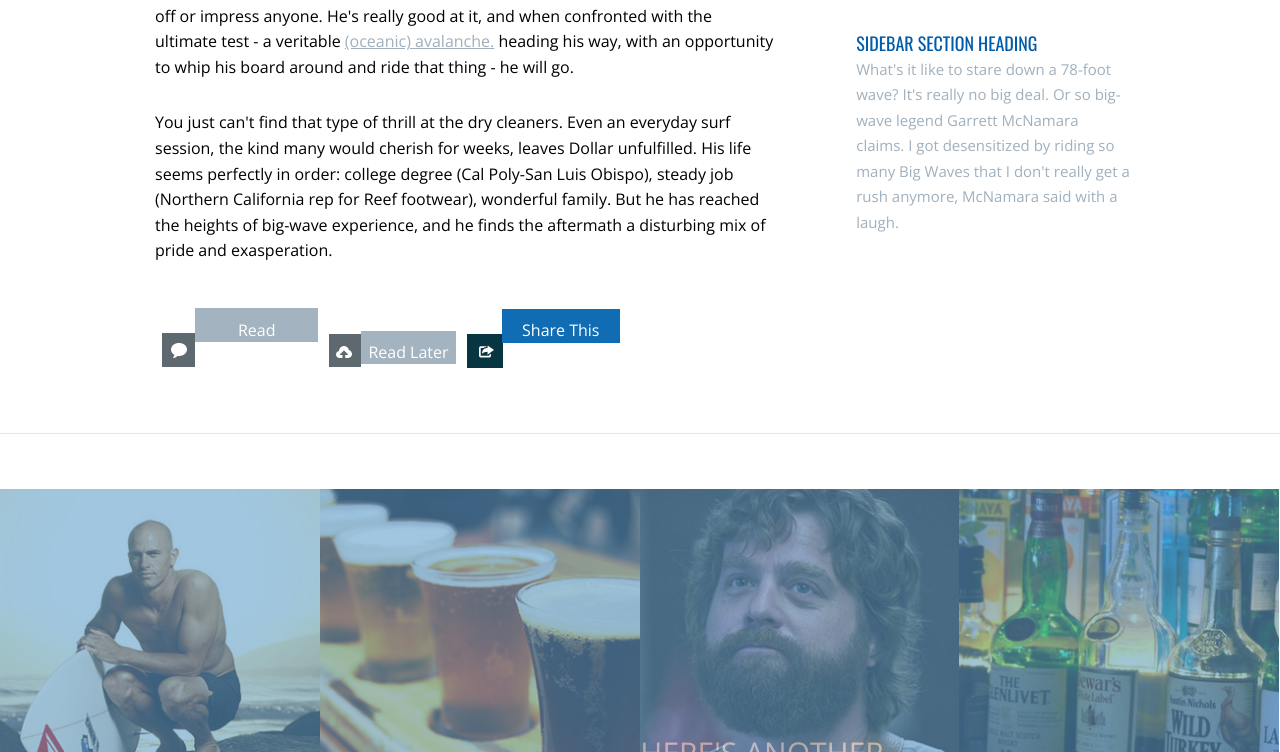
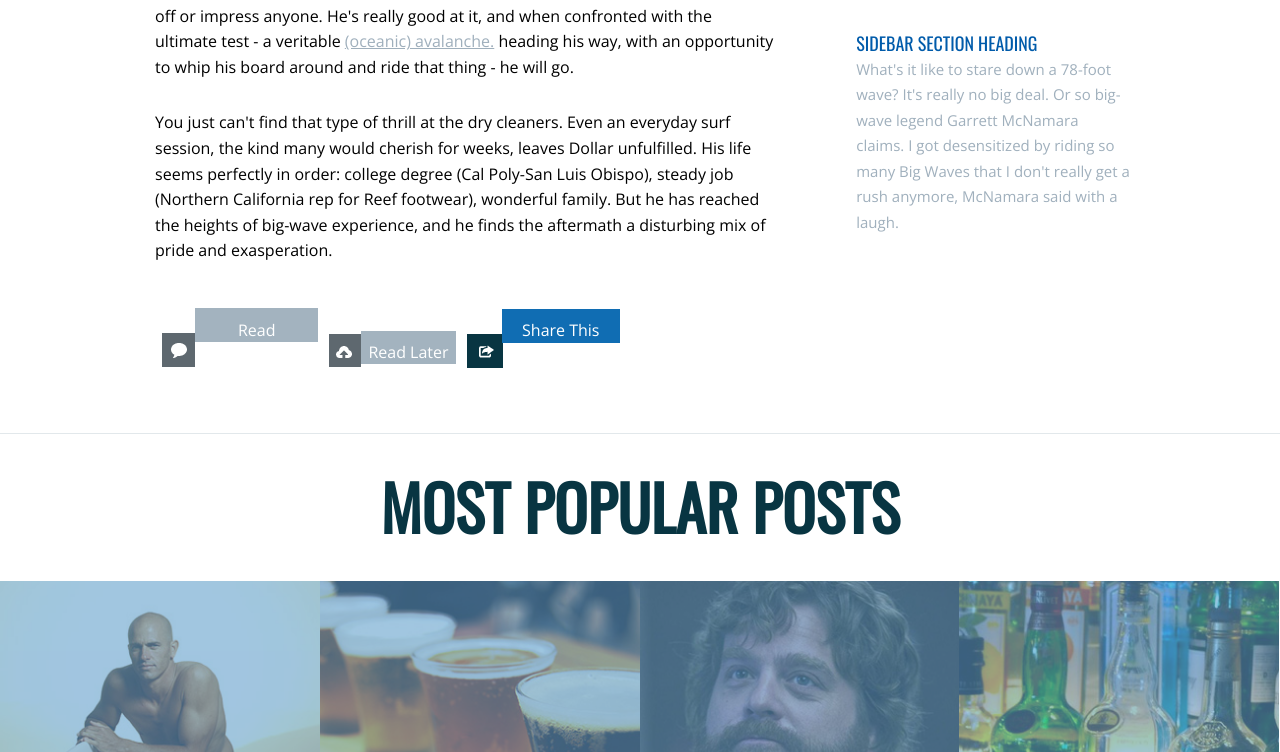
Before and after one commit to autumnrichter/Homework4, a plain HTML site: page index.html in a window 1280 px wide. Shown: the part 1128-1880 px from the top of the page. Drawn offline with nearby package versions, Linux system fonts and the light colour scheme.

Commit message:
Fixes duplication

```diff
--- a/index.html
+++ b/index.html
@@ -131,7 +131,7 @@
 	<div class="boxes">
 		<div>
 			<h4 class="boxes-header">
-				<span class="box-header-text-overlay">Most Popular Posts
+				<span>Most Popular Posts
 				</span>
 			</h4>
 		</div>
```
